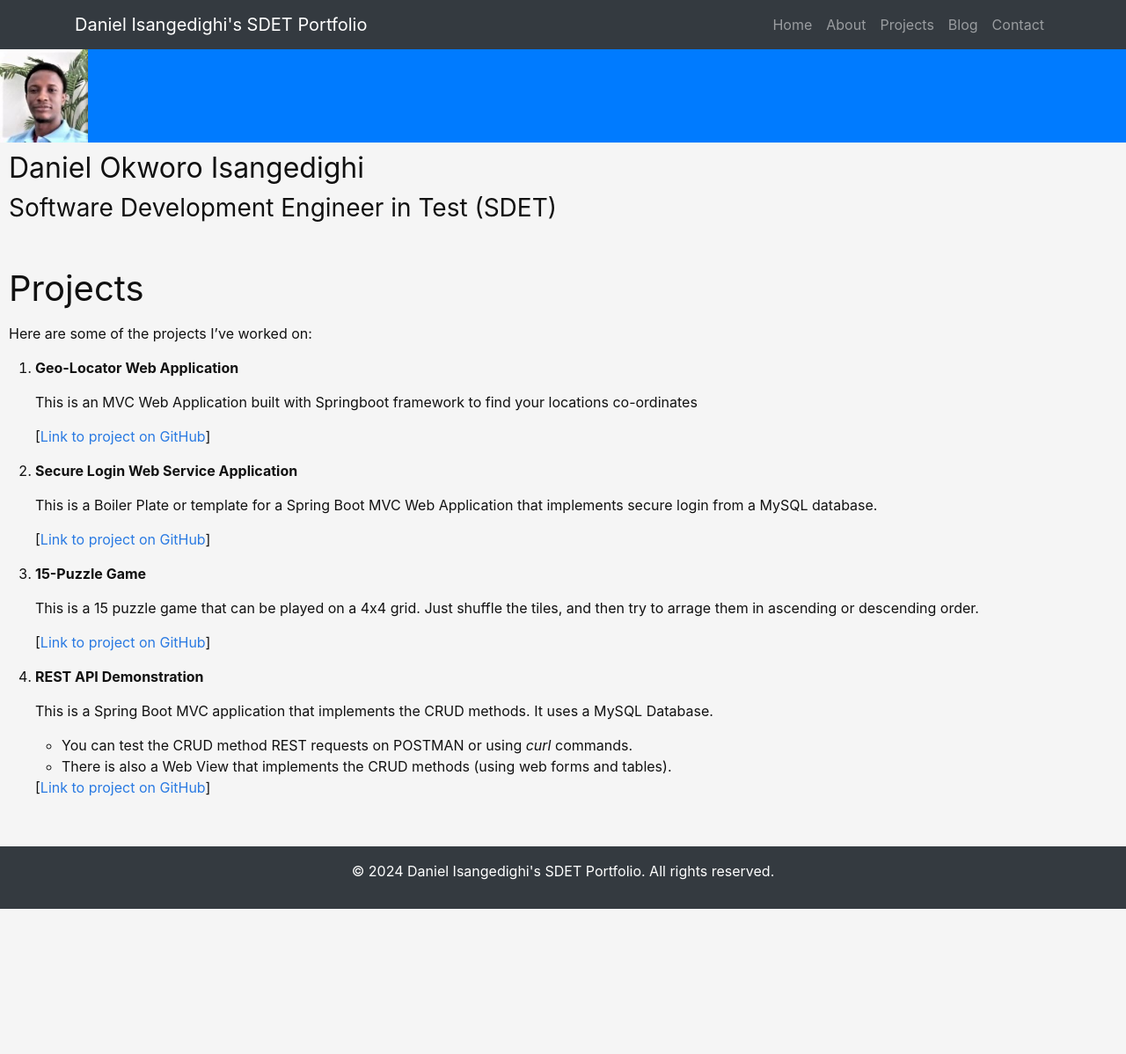
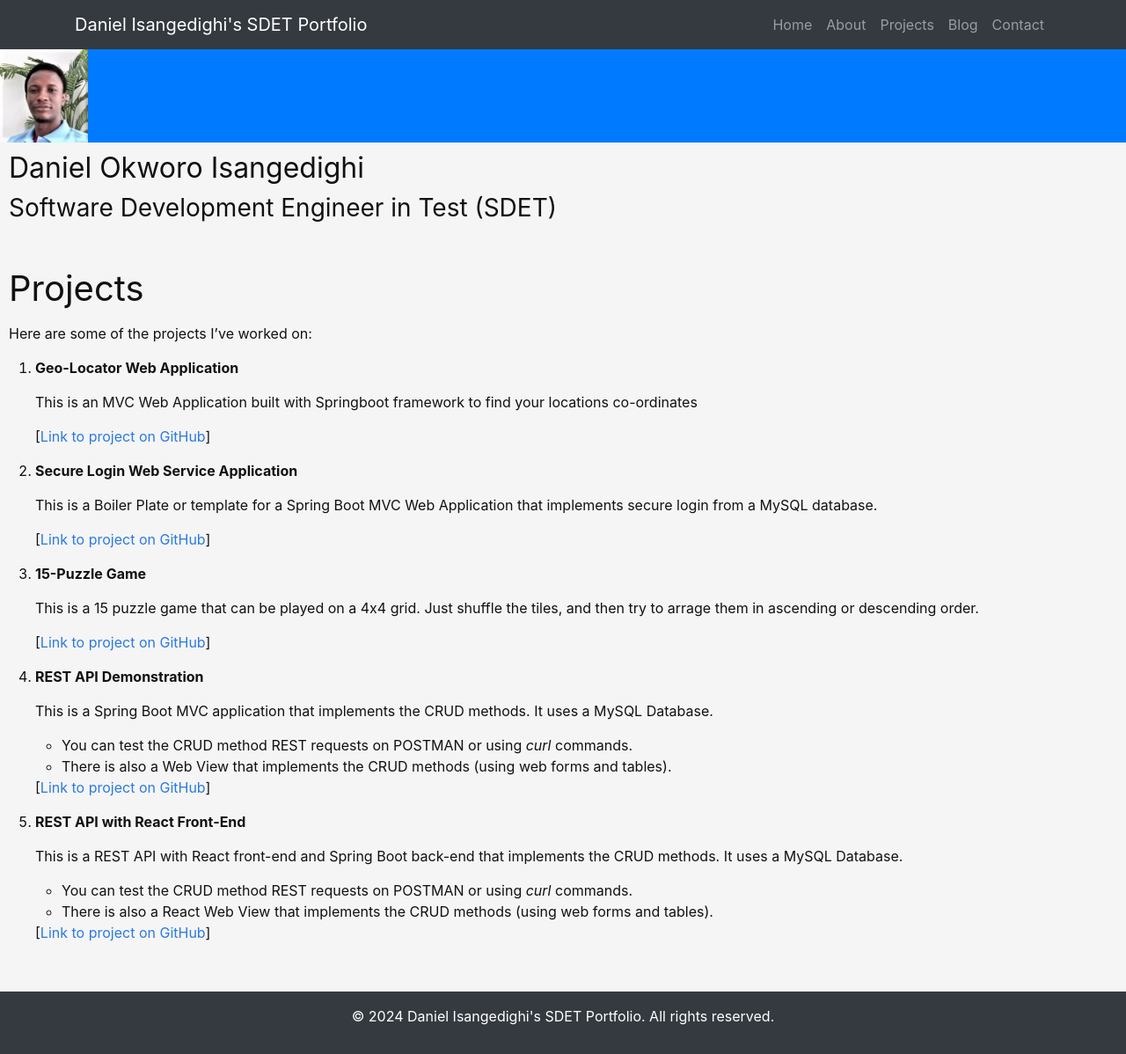
Before and after one commit to danielisangedighi/danielisangedighi.github.io, a Jekyll site: the page built from projects.markdown, in a window 1280 px wide. Shown: the whole page at 88% size. Built offline with Jekyll 4.4.1, drawn with Linux system fonts in a browser that asks for light colours; nearby versions of some CDN libraries; before the commit the page ends 1033 px from its top, so only the background shows below that.

Commit message:
React REST API added

```diff
--- a/projects.markdown
+++ b/projects.markdown
@@ -35,6 +35,15 @@ Here are some of the projects I've worked on:
 
    [[Link to project on GitHub](https://github.com/danielisangedighi/REST-API-demo)]
 
+5. **REST API with React Front-End**
+
+   This is a REST API with React front-end and Spring Boot back-end that implements the CRUD methods.
+   It uses a MySQL Database.
+   - You can test the CRUD method REST requests on POSTMAN or using *curl* commands.
+   - There is also a React Web View that implements the CRUD methods (using web forms and tables).
+
+   [[Link to project on GitHub](https://github.com/danielisangedighi/react-springboot-CRUD-REST-API)]
+
 <!--
 X. **Project 2**
    Description: [Brief description]
```
